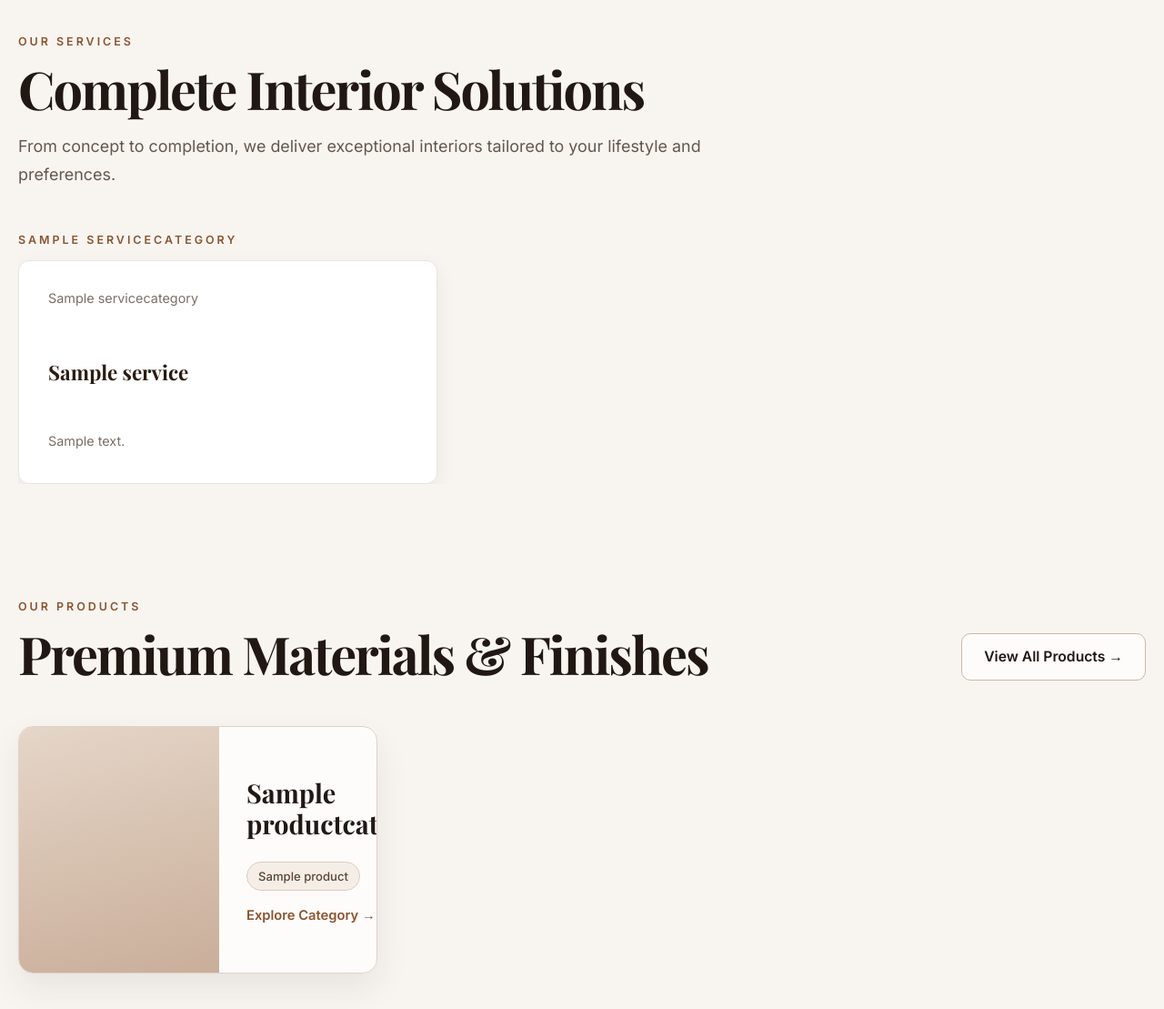
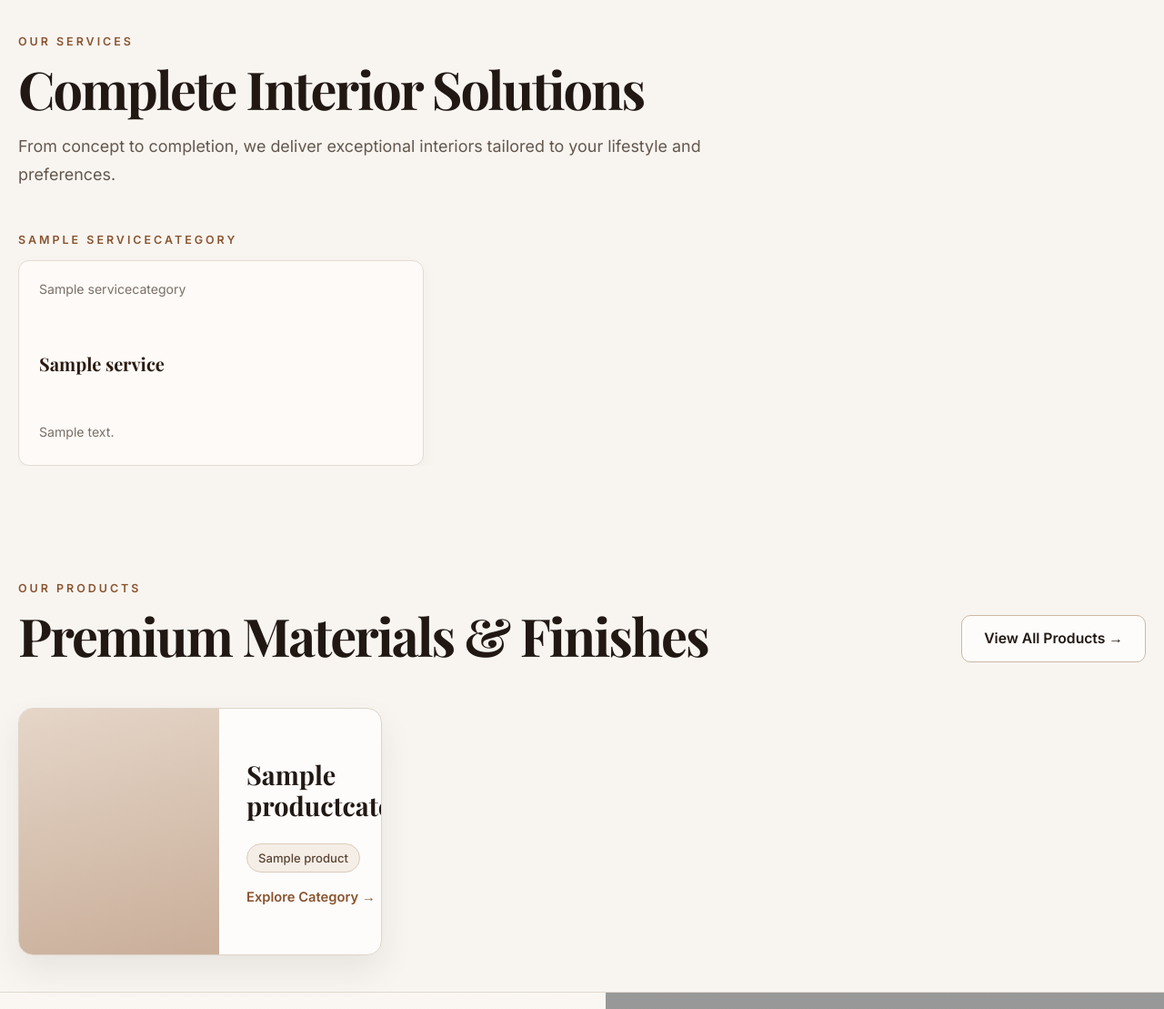
Before and after one commit to ayushujjawal99-stack/sudama-interiors, a Django app: page / in a window 1280 px wide. Shown: the part 802-1911 px from the top of the page at 91% size. Run offline with Django 5.2, Linux system fonts and the light colour scheme; tables that the repository leaves empty hold one stand-in row (values such as "Sample post"); grey boxes are pictures that could not be loaded.

Commit message:
force override card layout

```diff
--- a/static/css/style.css
+++ b/static/css/style.css
@@ -2134,3 +2134,69 @@ section[id] {
         grid-template-columns: 1fr;
     }
 }
+
+/* ===== FORCE OVERRIDE (FINAL FIX) ===== */
+
+.services-grid,
+.products-grid {
+    display: grid !important;
+    grid-template-columns: repeat(3, 1fr) !important;
+    gap: 20px !important;
+}
+
+.service-card,
+.product-card,
+.card {
+    position: relative !important;
+    display: flex !important;
+    flex-direction: column !important;
+    justify-content: space-between !important;
+
+    height: 180px !important;
+    padding: 22px !important;
+
+    background: #fdfaf7 !important;
+    border: 1px solid #e4dbd2 !important;
+    border-radius: 12px !important;
+
+    box-shadow: 0 6px 18px rgba(0,0,0,0.04) !important;
+    overflow: hidden !important;
+}
+
+/* REMOVE OLD OVERLAYS */
+.service-card::before,
+.service-card::after,
+.product-card::before,
+.product-card::after {
+    display: none !important;
+}
+
+/* TEXT */
+.service-card h3,
+.product-card h3 {
+    font-size: 1.25rem !important;
+}
+
+.service-card p,
+.product-card p {
+    font-size: 0.88rem !important;
+    color: #7a6f66 !important;
+}
+
+/* ARROW */
+.service-card::after,
+.product-card::after {
+    content: "↗" !important;
+    position: absolute !important;
+    bottom: 12px !important;
+    right: 14px !important;
+    font-size: 14px !important;
+    color: #b08a6a !important;
+}
+
+/* HOVER */
+.service-card:hover,
+.product-card:hover {
+    transform: translateY(-5px) !important;
+    box-shadow: 0 14px 32px rgba(0,0,0,0.08) !important;
+}
```
